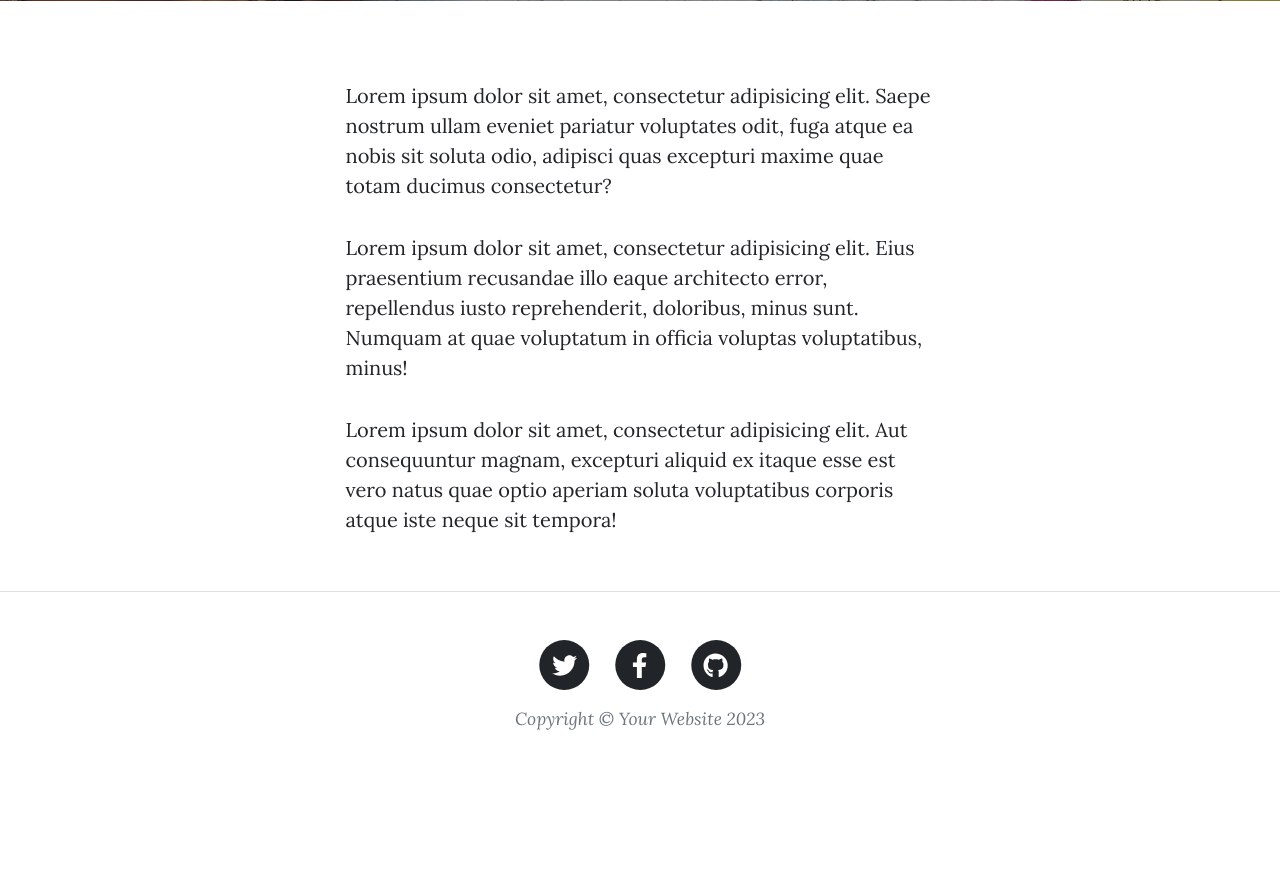
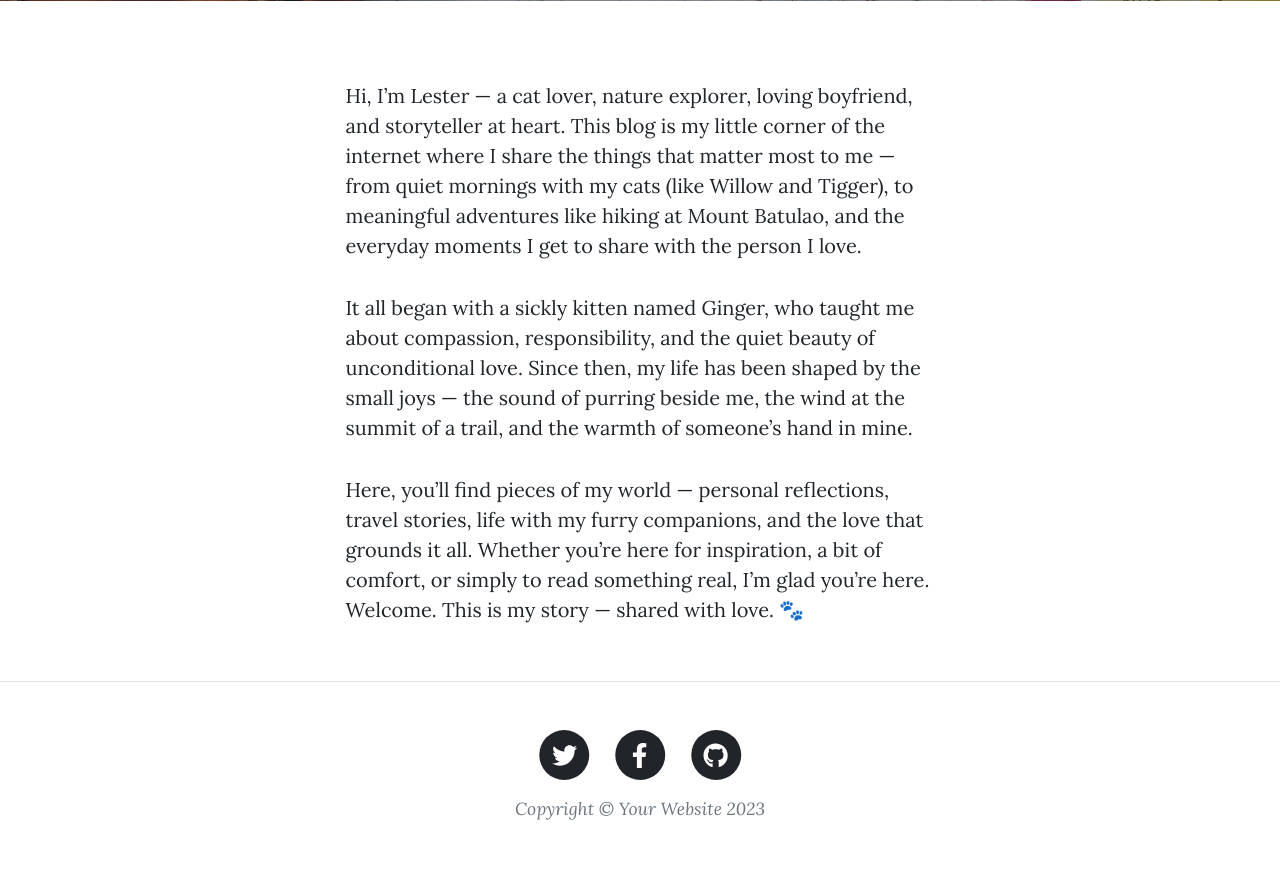
Before and after one commit to FierceDeity77/Lester-blog, a Flask app: page /about in a window 1280 px wide. Shown: the part 531-1402 px from the top of the page. Before the commit the page ends 1261 px from the top, so only its background shows below. Run offline with Flask 3, Linux system fonts and the light colour scheme; some libraries are stand-ins or nearby versions.

Commit message:
Initial Commit

```diff
--- a/templates/about.html
+++ b/templates/about.html
@@ -22,22 +22,23 @@
     <div class="row gx-4 gx-lg-5 justify-content-center">
       <div class="col-md-10 col-lg-8 col-xl-7">
         <p>
-          Lorem ipsum dolor sit amet, consectetur adipisicing elit. Saepe
-          nostrum ullam eveniet pariatur voluptates odit, fuga atque ea nobis
-          sit soluta odio, adipisci quas excepturi maxime quae totam ducimus
-          consectetur?
+          Hi, I’m Lester — a cat lover, nature explorer, loving boyfriend, and storyteller at heart.
+
+This blog is my little corner of the internet where I share the things that matter most to me — from quiet mornings
+          with my cats (like Willow and Tigger), to meaningful adventures like hiking at Mount Batulao, and the
+          everyday moments I get to share with the person I love.
         </p>
         <p>
-          Lorem ipsum dolor sit amet, consectetur adipisicing elit. Eius
-          praesentium recusandae illo eaque architecto error, repellendus iusto
-          reprehenderit, doloribus, minus sunt. Numquam at quae voluptatum in
-          officia voluptas voluptatibus, minus!
+          It all began with a sickly kitten named Ginger, who taught me about compassion, responsibility, and the quiet
+          beauty of unconditional love. Since then, my life has been shaped by the small joys — the sound of purring
+          beside me, the wind at the summit of a trail, and the warmth of someone’s hand in mine.
         </p>
         <p>
-          Lorem ipsum dolor sit amet, consectetur adipisicing elit. Aut
-          consequuntur magnam, excepturi aliquid ex itaque esse est vero natus
-          quae optio aperiam soluta voluptatibus corporis atque iste neque sit
-          tempora!
+          Here, you’ll find pieces of my world — personal reflections, travel stories, life with my furry companions,
+          and the love that grounds it all. Whether you’re here for inspiration, a bit of comfort, or simply to read
+          something real, I’m glad you’re here.
+
+Welcome. This is my story — shared with love. 🐾
         </p>
       </div>
     </div>
```
